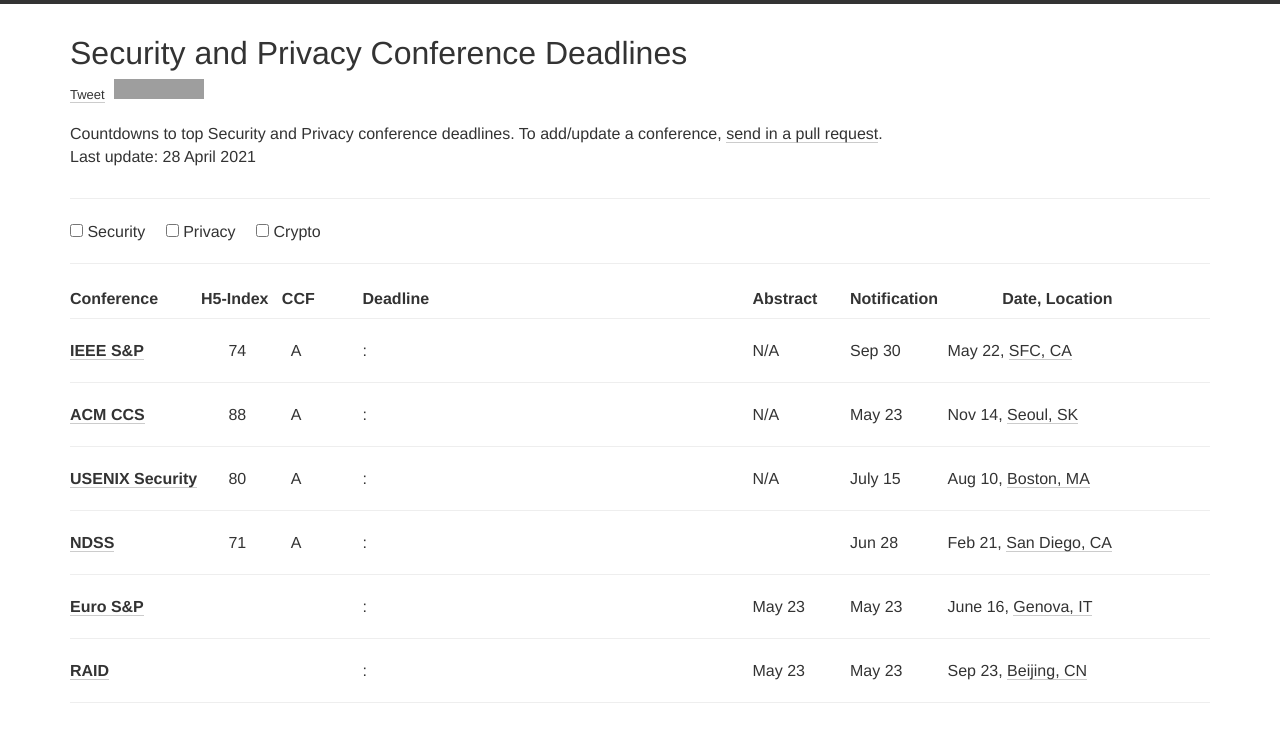
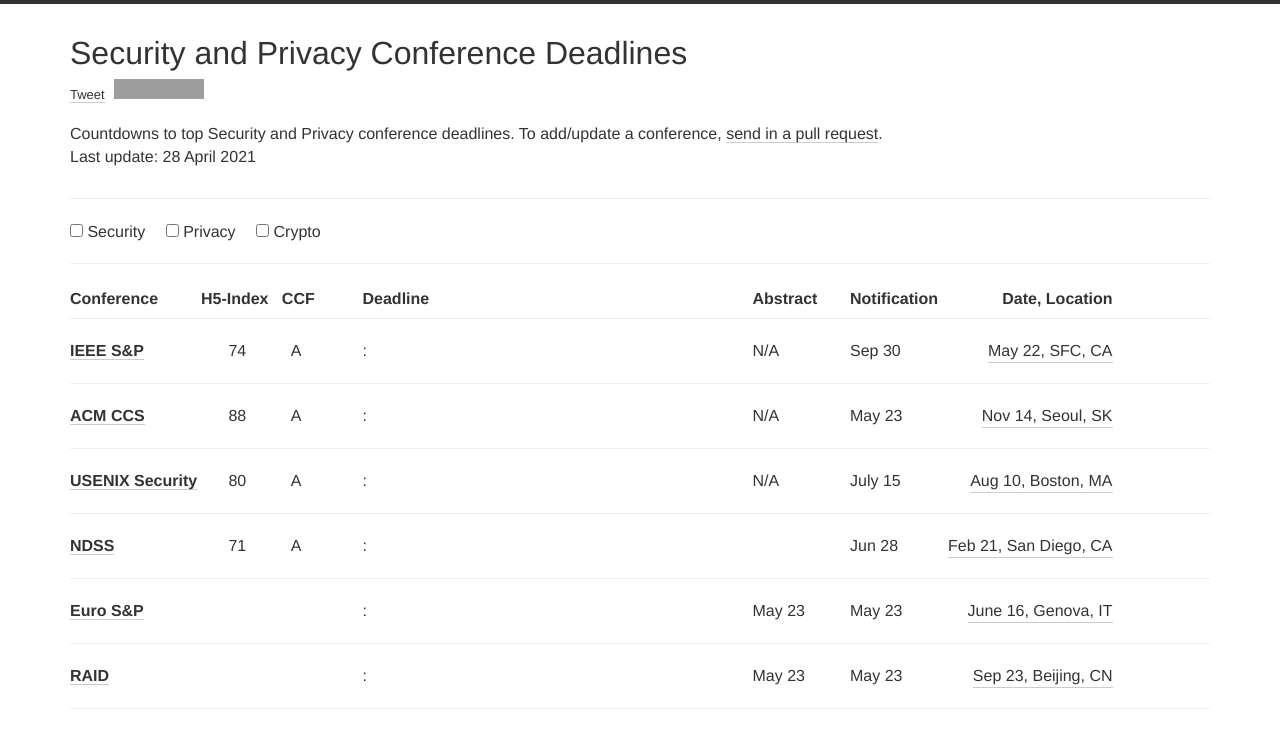
Before and after one commit to jianghaizhi/conference, a Jekyll site: the page built from index.html, in a window 1280 px wide. Shown: the top 748 px of the page. Built offline with Jekyll 4.4.1, drawn with Linux system fonts in a browser that asks for light colours; nearby versions of some CDN libraries; comment, search, counter and statistics services are not loaded; grey boxes are pictures that could not be loaded.

Commit message:
Update index.html

```diff
--- a/index.html
+++ b/index.html
@@ -79,7 +79,7 @@
                 {{conf.notification}}
               </div>
              <div class="col-xs-12 col-md-2">
-                {{conf.month}} {{conf.date}}, <a target="black" href="http://maps.google.com/?q={{conf.place}}">{{conf.place}}</a>
+                <a style="float:right;" target="black" href="http://maps.google.com/?q={{conf.place}}">{{conf.month}} {{conf.date}}, {{conf.place}}</a>
               </div>
 
           </div>
```
